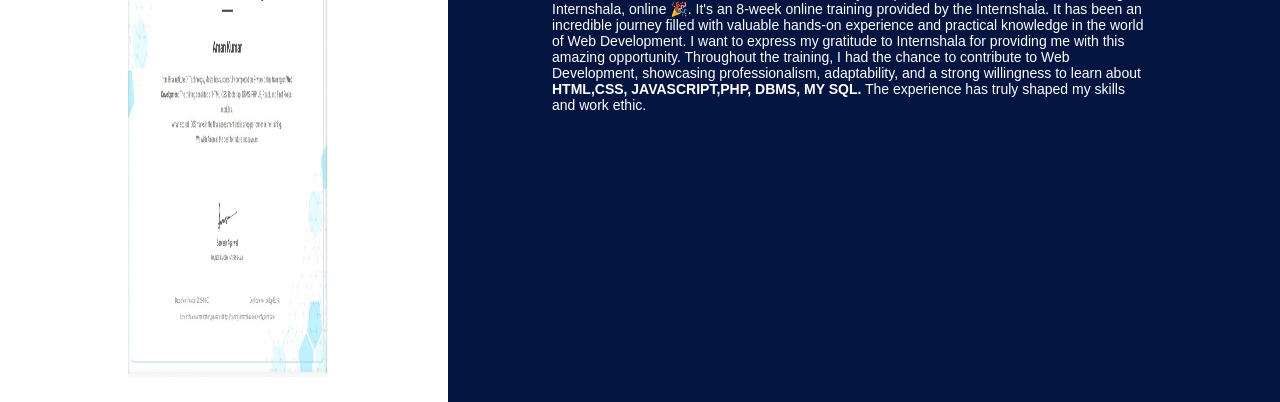
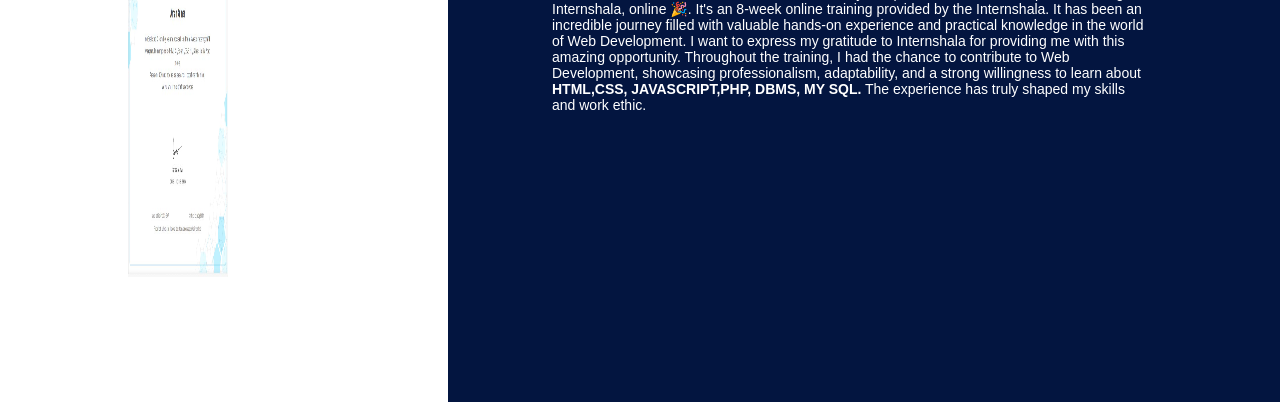
Before and after one commit to amannn007/Portfolio, a plain HTML site: page web.html in a window 1280 px wide. Shown: the part 419-821 px from the top of the page. Drawn offline with Linux system fonts and the light colour scheme.

Commit message:
Update style1.css

```diff
--- a/style1.css
+++ b/style1.css
@@ -24,8 +24,8 @@
 /*     background: seagreen; */
 }
 .home-image img{
-    width:200px;
-    height:500px;
+    width:100px;
+    height:400px;
     align-items:center;
 }
 .home-content{
```
